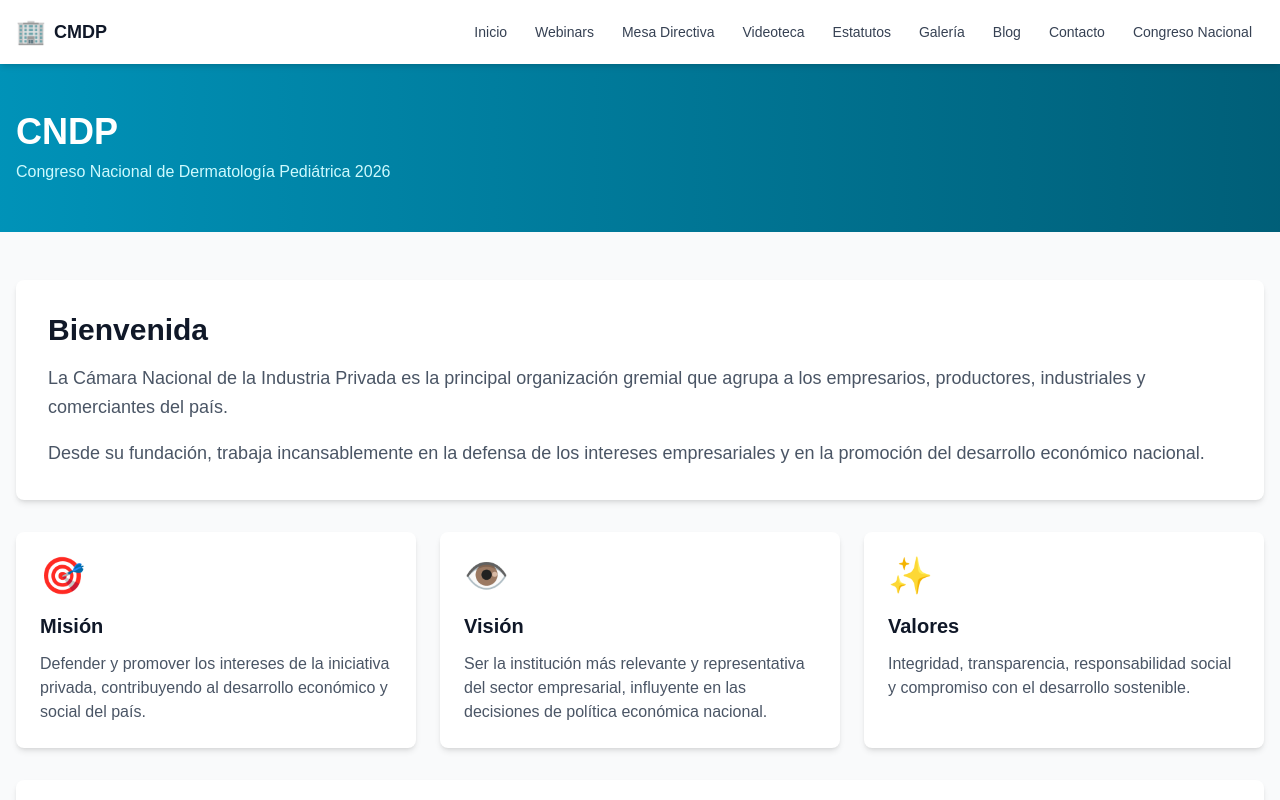
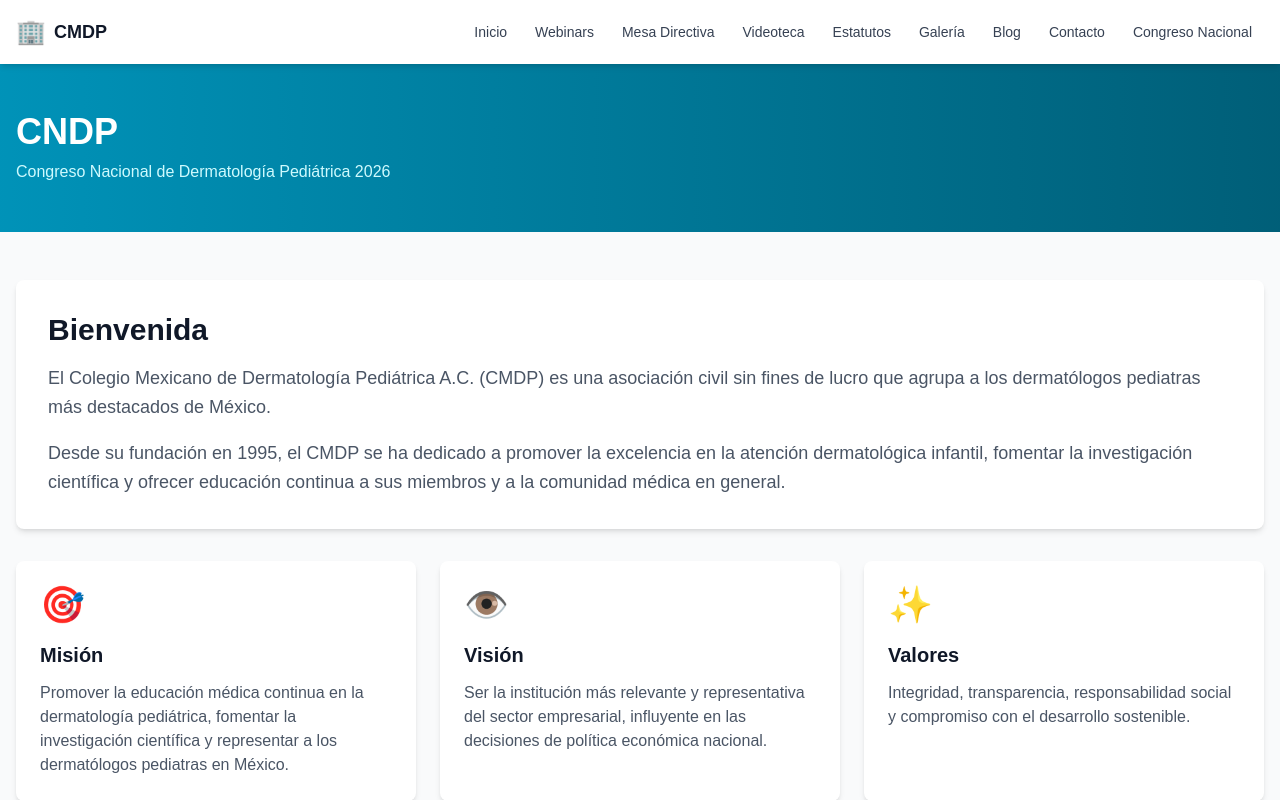
Before and after one commit to KingCas78/cmdp_web, a Next.js app: page /cndp in a window 1280 px wide. Shown: the top 800 px of the page. Built offline with nearby package versions, Linux system fonts and the light colour scheme.

Commit message:
Tu mensaje aquí

```diff
--- a/src/app/cndp/page.tsx
+++ b/src/app/cndp/page.tsx
@@ -17,12 +17,10 @@ export default function CNDP() {
         <div className="bg-white rounded-lg shadow-md p-8 mb-8">
           <h2 className="text-3xl font-bold text-gray-900 mb-4">Bienvenida</h2>
           <p className="text-gray-600 text-lg leading-relaxed mb-4">
-            La Cámara Nacional de la Industria Privada es la principal organización gremial
-            que agrupa a los empresarios, productores, industriales y comerciantes del país.
+            El Colegio Mexicano de Dermatología Pediátrica A.C. (CMDP) es una asociación civil sin fines de lucro que agrupa a los dermatólogos pediatras más destacados de México.
           </p>
           <p className="text-gray-600 text-lg leading-relaxed">
-            Desde su fundación, trabaja incansablemente en la defensa de los intereses empresariales
-            y en la promoción del desarrollo económico nacional.
+           Desde su fundación en 1995, el CMDP se ha dedicado a promover la excelencia en la atención dermatológica infantil, fomentar la investigación científica y ofrecer educación continua a sus miembros y a la comunidad médica en general.
           </p>
         </div>
 
@@ -33,8 +31,9 @@ export default function CNDP() {
             <div className="text-4xl mb-4">🎯</div>
             <h3 className="text-xl font-bold text-gray-900 mb-3">Misión</h3>
             <p className="text-gray-600">
-              Defender y promover los intereses de la iniciativa privada,
-              contribuyendo al desarrollo económico y social del país.
+              Promover la educación médica continua en la dermatología pediátrica,
+              fomentar la investigación científica y representar a los dermatólogos
+              pediatras en México.
             </p>
           </div>
 
```
Also changed, not shown: 1 other file (tests, documents, lock files or other folders).
